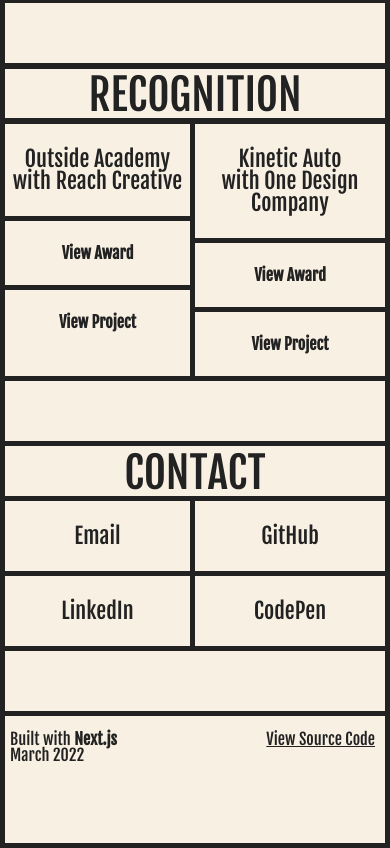
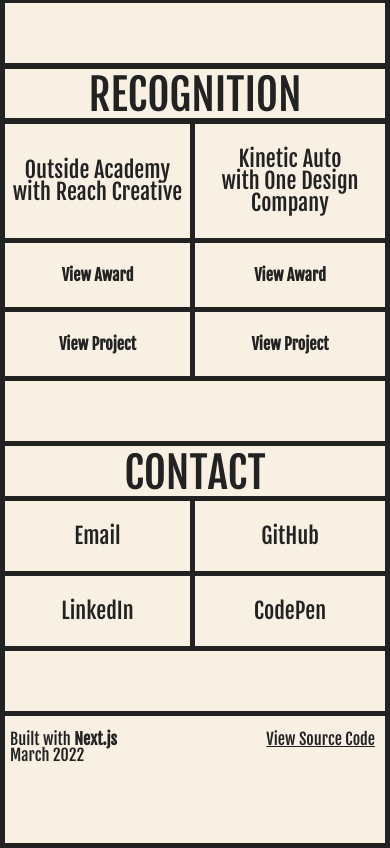
Before and after one commit to karlyhoffman/portfolio-2022, a Next.js app: page / in a window 390 px wide. Shown: the part 3188-4036 px from the top of the page. Built offline with nearby package versions, Linux system fonts and the light colour scheme.

Commit message:
awards — fix mobile styles

```diff
--- a/styles/pages/home.module.scss
+++ b/styles/pages/home.module.scss
@@ -244,8 +244,12 @@
             flex-direction: column;
             align-items: center;
             justify-content: center;
-            min-height: 82px;
+            min-height: 114px;
             padding: $section-x-padding 0;
+
+            @media screen and (min-width: $desktop) {
+              min-height: 82px;
+            }
 
             span {
               display: block
```
